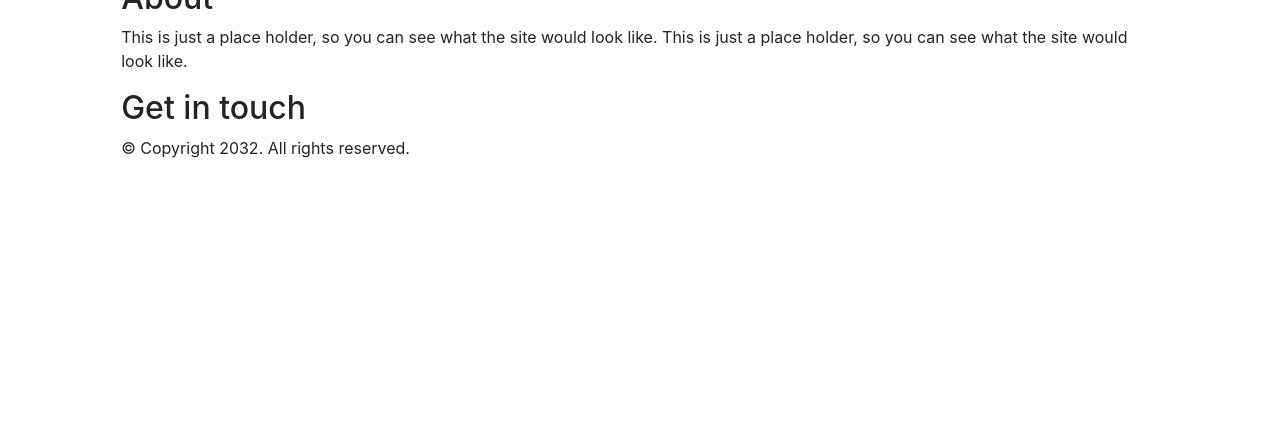
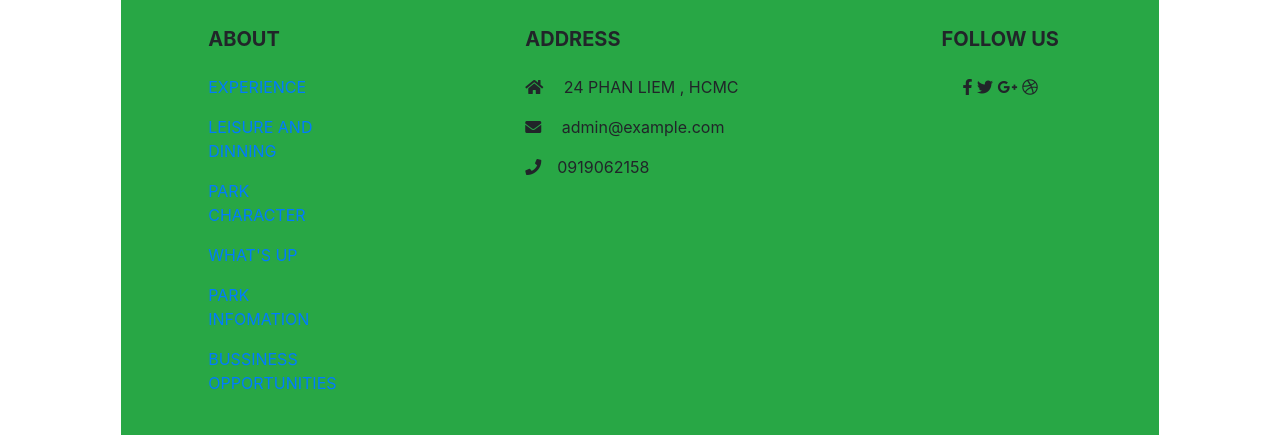
Before and after one commit to hoangkhoinguyen3001/doanhk2, a PHP site: page /doanhk2/client/busi.php in a window 1280 px wide. Shown: the part 726-1161 px from the top of the page. Before the commit the page ends 884 px from the top, so only its background shows below. Run offline with PHP 8.4, Linux system fonts and the light colour scheme; some libraries are stand-ins or nearby versions.

Commit message:
busi update

```diff
--- a/asset/css/navstyle.php
+++ b/asset/css/navstyle.php
@@ -18,13 +18,24 @@
     .nav-link{
         margin-left: 10px;
     }
+    /*change color hover logo and margin*/
     .navbar .navbar-brand{
             color: white;
             margin-left: 80px;
     }
+    /*change color hover logo*/
+    .navbar .navbar-brand:hover{
+
+            color: white!important;
+    }
+    /*change color color text a*/
     .navbar .navbar-nav li a{
             color: white !important;
 
+    }
+    /*change color hover a*/
+    #navbarSupportedContent > ul > li > a:hover{
+      background: lightgreen;
     }
     </style>
   </head>
--- a/helper/footer_common.php
+++ b/helper/footer_common.php
@@ -1,17 +1,116 @@
-<div id="footer">
-		<div>
-			<div>
-				<h2>About</h2>
+<footer class="page-footer font-small bg-success lighten-3 pt-4 ">
+
+  <!-- Footer Links -->
+  <div class="container text-center text-md-left">
+
+    <!-- Grid row -->
+    <div class="row">
+
+      <!-- Grid column -->
+
+      <hr class="clearfix w-100 d-md-none">
+
+      <!-- Grid column -->
+      <div class="col-md-4 col-lg-2 mx-auto my-md-4 my-0 mt-4 mb-1">
+
+        <!-- Links -->
+        <h5 class="font-weight-bold text-uppercase mb-4">ABOUT</h5>
+
+        <ul class="list-unstyled">
+          <li>
             <p>
-					This is just a place holder, so you can see what the site would look like. This is just a place holder, so you can see what the site would look like.
+              <a href="#!">EXPERIENCE</a>
             </p>
+          </li>
+          <li>
+            <p>
+              <a href="#!">LEISURE AND DINNING</a>
+            </p>
+          </li>
+          <li>
+            <p>
+              <a href="#!">PARK CHARACTER</a>
+            </p>
+          </li>
+          <li>
+            <p>
+              <a href="#!">WHAT'S UP</a>
+            </p>
+          </li>
+		  <li>
+            <p>
+              <a href="#!">PARK INFOMATION</a>
+            </p>
+          </li>
+		  <li>
+            <p>
+              <a href="#!">BUSSINESS OPPORTUNITIES</a>
+            </p>
+          </li>
+        </ul>
+
       </div>
-			<div id="connect">
-				<h2>Get in touch</h2>
-				<a href="http://freewebsitetemplates.com/go/facebook/" target="_blank" class="facebook"></a> <a href="http://freewebsitetemplates.com/go/twitter/" target="_blank" class="twitter"></a> <a href="http://freewebsitetemplates.com/go/googleplus/" target="_blank" class="googleplus"></a>
+      <!-- Grid column -->
+
+      <hr class="clearfix w-100 d-md-none">
+
+      <!-- Grid column -->
+      <div class="col-md-4 col-lg-3 mx-auto my-md-4 my-0 mt-4 mb-1">
+
+        <!-- Contact details -->
+        <h5 class="font-weight-bold text-uppercase mb-4">Address</h5>
+
+        <ul class="list-unstyled">
+          <li>
+            <p>
+              <i class="fas fa-home mr-3"></i> 24 PHAN LIEM , HCMC</p>
+          </li>
+          <li>
+            <p>
+              <i class="fas fa-envelope mr-3"></i> admin@example.com</p>
+          </li>
+          <li>
+            <p>
+              <i class="fas fa-phone mr-3"></i>0919062158</p>
+          </li>
+        </ul>
+
       </div>
-			<p>
-				© Copyright 2032. All rights reserved.
-			</p>
+      <!-- Grid column -->
+
+      <hr class="clearfix w-100 d-md-none">
+
+      <!-- Grid column -->
+      <div class="col-md-2 col-lg-2 text-center mx-auto my-4">
+
+        <!-- Social buttons -->
+        <h5 class="font-weight-bold text-uppercase mb-4">Follow Us</h5>
+
+        <!-- Facebook -->
+        <a type="button" class="btn-floating btn-fb">
+          <i class="fab fa-facebook-f"></i>
+        </a>
+        <!-- Twitter -->
+        <a type="button" class="btn-floating btn-tw">
+          <i class="fab fa-twitter"></i>
+        </a>
+        <!-- Google +-->
+        <a type="button" class="btn-floating btn-gplus">
+          <i class="fab fa-google-plus-g"></i>
+        </a>
+        <!-- Dribbble -->
+        <a type="button" class="btn-floating btn-dribbble">
+          <i class="fab fa-dribbble"></i>
+        </a>
+
       </div>
+      <!-- Grid column -->
+
     </div>
+    <!-- Grid row -->
+
+  </div>
+  <!-- Footer Links -->
+
+</footer>
+<!-- Footer -->
--- a/index.php
+++ b/index.php
@@ -6,6 +6,8 @@
  <?php include "./asset/css/navstyle.php";?>
  <?php include "./asset/css/carosel.php";?>
  <body>
+    <?php include "./setting/constant.php";?>
+    <?php $Detect = HOME ;?>
     <?php include "./helper/header_common.php";?>
     <div id="my-carousel" class="carousel slide" data-ride="carousel">
 
@@ -50,6 +52,7 @@
                 <span class="sr-only">Next</span>
             </a>
         </div>
+    <?php include "./asset/css/footerstyle.php";?>
     <?php include "./helper/footer_common.php";?>
     <?php include "./helper/script.php";?>
 </body>
```
Also changed, not shown: asset/css/footerstyle.php (added, +32 -0 lines), client/experience.php (+8 -1 lines). Lines whose indentation alone changed are shown as unchanged.
